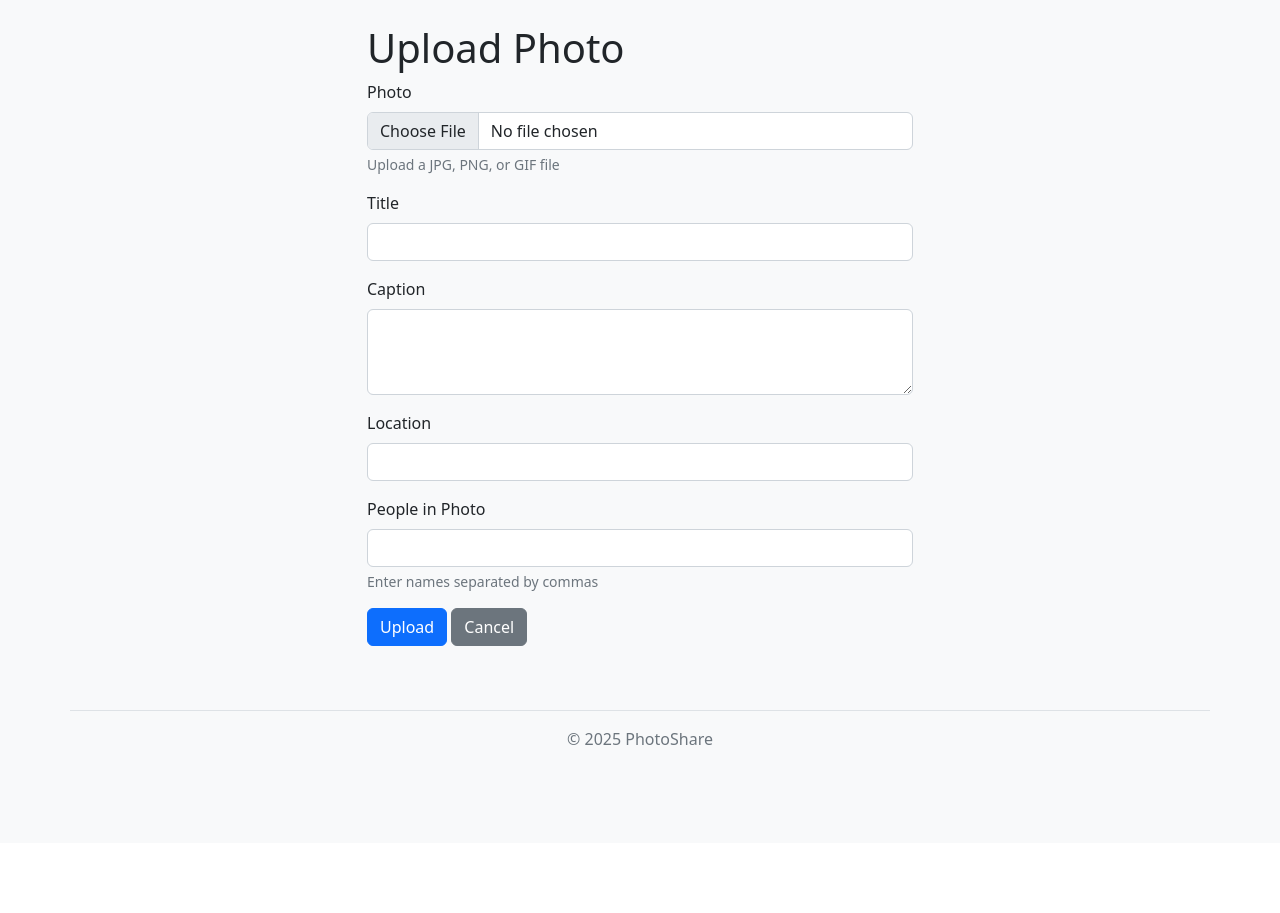
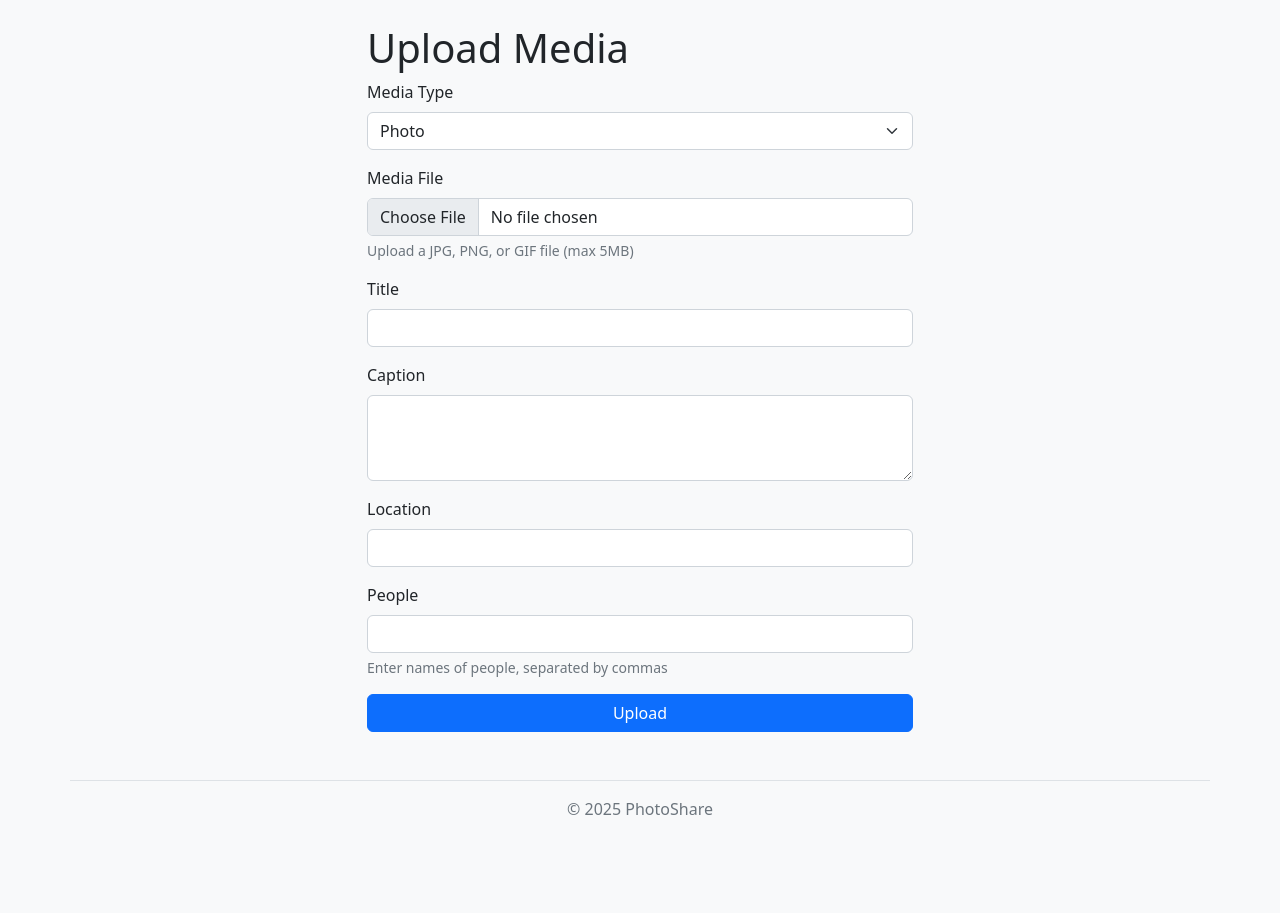
Before and after one commit to faheem165282/insta_clone, a Flask app: template templates/creator/upload.html in a window 1280 px wide. Shown: the part 56-969 px from the top of the page. Before the commit the page ends 899 px from the top, so only its background shows below. Run offline with Flask 3, Linux system fonts and the light colour scheme; the template is opened without the code that fills it: values named after a table or form of the project are taken from there, others are empty; some libraries are stand-ins or nearby versions.

Commit message:
Enhance media upload functionality: support both photos and videos, add media type selection, and implement file size validation. Update database schema to include media_type and file_size columns. Refactor related templates and routes for improved user experience.

```diff
--- a/src/creator/forms.py
+++ b/src/creator/forms.py
@@ -1,12 +1,16 @@
 from flask_wtf import FlaskForm
-from flask_wtf.file import FileField, FileRequired
-from wtforms import StringField, TextAreaField, SubmitField
+from flask_wtf.file import FileField, FileRequired, FileAllowed
+from wtforms import StringField, TextAreaField, SubmitField, SelectField
 from wtforms.validators import DataRequired, Length
 
-class UploadPhotoForm(FlaskForm):
-    photo = FileField('Photo', validators=[FileRequired()])
+class UploadMediaForm(FlaskForm):
+    media_type = SelectField('Media Type', choices=[('photo', 'Photo'), ('video', 'Video')], validators=[DataRequired()])
+    media_file = FileField('Media File', validators=[
+        FileRequired(),
+        FileAllowed(['jpg', 'jpeg', 'png', 'gif', 'mp4', 'mov', 'avi'], 'Images and videos only!')
+    ])
     title = StringField('Title', validators=[DataRequired(), Length(min=1, max=100)])
     caption = TextAreaField('Caption', validators=[Length(max=200)])
     location = StringField('Location', validators=[Length(max=100)])
-    people = StringField('People in Photo', validators=[Length(max=200)])
+    people = StringField('People', validators=[Length(max=200)])
     submit = SubmitField('Upload')
--- a/src/creator/routes.py
+++ b/src/creator/routes.py
@@ -4,27 +4,26 @@ from werkzeug.utils import secure_filename
 import os
 from datetime import datetime
 import uuid
-from flask_wtf import FlaskForm
-from flask_wtf.file import FileField, FileRequired
-from wtforms import StringField, TextAreaField, SubmitField
-from wtforms.validators import DataRequired, Length
 from src import db
 from src.creator import bp
-# Defining form class directly to avoid import issues
+from src.creator.forms import UploadMediaForm
 from src.models import Photo
 
-# Define the form class directly here to avoid import errors
-class UploadPhotoForm(FlaskForm):
-    photo = FileField('Photo', validators=[FileRequired()])
-    title = StringField('Title', validators=[DataRequired(), Length(min=1, max=100)])
-    caption = TextAreaField('Caption', validators=[Length(max=200)])
-    location = StringField('Location', validators=[Length(max=100)])
-    people = StringField('People in Photo', validators=[Length(max=200)])
-    submit = SubmitField('Upload')
+# Maximum file sizes
+MAX_PHOTO_SIZE = 5 * 1024 * 1024  # 5MB
+MAX_VIDEO_SIZE = 50 * 1024 * 1024  # 50MB
 
-def allowed_file(filename):
-    return '.' in filename and \
-           filename.rsplit('.', 1)[1].lower() in {'png', 'jpg', 'jpeg', 'gif'}
+# Allowed file extensions
+ALLOWED_PHOTO_EXTENSIONS = {'png', 'jpg', 'jpeg', 'gif'}
+ALLOWED_VIDEO_EXTENSIONS = {'mp4', 'mov', 'avi'}
+
+def allowed_file(filename, media_type):
+    extension = filename.rsplit('.', 1)[1].lower() if '.' in filename else ''
+    if media_type == 'photo':
+        return extension in ALLOWED_PHOTO_EXTENSIONS
+    elif media_type == 'video':
+        return extension in ALLOWED_VIDEO_EXTENSIONS
+    return False
 
 @bp.route('/dashboard')
 @login_required
@@ -40,60 +39,82 @@ def dashboard():
 @login_required
 def upload():
     if current_user.role != 'creator':
-        flash('Access denied. You need to be a creator to upload photos.')
+        flash('Access denied. You need to be a creator to upload media.')
         return redirect(url_for('main.index'))
 
-    form = UploadPhotoForm()
+    form = UploadMediaForm()
+
     if form.validate_on_submit():
-        if form.photo.data and allowed_file(form.photo.data.filename):
-            # Generate a unique filename to avoid collisions
-            filename = secure_filename(form.photo.data.filename)
-            unique_filename = f"{uuid.uuid4()}_{filename}"
+        file = form.media_file.data
+        media_type = form.media_type.data
 
-            # Save file to local storage
-            photo_path = os.path.join(current_app.config['UPLOAD_FOLDER'], unique_filename)
-            form.photo.data.save(photo_path)
+        # Check file size
+        file.seek(0, os.SEEK_END)
+        file_size = file.tell()
+        file.seek(0)  # Reset file pointer to the beginning
 
-            # Save metadata to database
-            photo = Photo(
-                title=form.title.data,
-                caption=form.caption.data,
-                location=form.location.data,
-                people=form.people.data,
-                filename=unique_filename,
-                user_id=current_user.id
-            )
-            db.session.add(photo)
-            db.session.commit()
+        # Validate file size
+        if (media_type == 'photo' and file_size > MAX_PHOTO_SIZE) or \
+           (media_type == 'video' and file_size > MAX_VIDEO_SIZE):
+            max_size_mb = MAX_PHOTO_SIZE / (1024 * 1024) if media_type == 'photo' else MAX_VIDEO_SIZE / (1024 * 1024)
+            flash(f'{media_type.capitalize()} size exceeds maximum limit of {max_size_mb}MB!')
+            return redirect(url_for('creator.upload'))
 
-            flash('Your photo has been uploaded!')
-            return redirect(url_for('creator.dashboard'))
-        else:
-            flash('Invalid file format. Please upload a PNG, JPG, JPEG, or GIF file.')
+        # Validate file extension
+        if not allowed_file(file.filename, media_type):
+            allowed_extensions = ALLOWED_PHOTO_EXTENSIONS if media_type == 'photo' else ALLOWED_VIDEO_EXTENSIONS
+            flash(f'Invalid file extension. Allowed extensions for {media_type}: {", ".join(allowed_extensions)}')
+            return redirect(url_for('creator.upload'))
 
-    return render_template('creator/upload.html', title='Upload Photo', form=form)
+        # Secure the filename and make it unique
+        filename = secure_filename(file.filename)
+        unique_filename = f"{uuid.uuid4()}_{filename}"
 
-@bp.route('/delete/<int:id>', methods=['POST'])
+        # Save the file
+        file.save(os.path.join(current_app.config['UPLOAD_FOLDER'], unique_filename))
+
+        # Create a database record
+        photo = Photo(
+            title=form.title.data,
+            caption=form.caption.data,
+            location=form.location.data,
+            people=form.people.data,
+            filename=unique_filename,
+            media_type=media_type,
+            file_size=file_size,
+            user_id=current_user.id
+        )
+        db.session.add(photo)
+        db.session.commit()
+
+        flash(f'Your {media_type} has been uploaded!')
+        return redirect(url_for('creator.dashboard'))
+
+    return render_template('creator/upload.html', title='Upload Media', form=form)
+
+@bp.route('/delete/<int:id>')
 @login_required
-def delete_photo(id):
+def delete(id):
     if current_user.role != 'creator':
-        flash('Access denied. You need to be a creator to delete photos.')
+        flash('Access denied. You need to be a creator to delete media.')
         return redirect(url_for('main.index'))
 
     photo = Photo.query.get_or_404(id)
+
+    # Check if the logged-in user is the owner of the photo
     if photo.user_id != current_user.id:
-        flash('You can only delete your own photos.')
+        flash('Access denied. You can only delete your own media.')
         return redirect(url_for('creator.dashboard'))
 
-    # Delete the physical file
+    # Delete the file from the filesystem
     try:
         os.remove(os.path.join(current_app.config['UPLOAD_FOLDER'], photo.filename))
-    except:
-        # File might be already gone, continue with database deletion
-        pass
+    except Exception as e:
+        flash(f'Error deleting file: {str(e)}')
 
-    # Delete from database
+    # Delete the database record and related comments/likes
     db.session.delete(photo)
     db.session.commit()
-    flash('Your photo has been deleted.')
+
+    flash('Media deleted successfully!')
     return redirect(url_for('creator.dashboard'))
--- a/src/models.py
+++ b/src/models.py
@@ -33,13 +33,15 @@ class Photo(db.Model):
     location = db.Column(db.String(100))
     people = db.Column(db.String(200))
     filename = db.Column(db.String(255))  # Store local filename instead of blob_url
+    media_type = db.Column(db.String(10), default='photo')  # 'photo' or 'video'
+    file_size = db.Column(db.Integer)  # File size in bytes
     upload_date = db.Column(db.DateTime, index=True, default=datetime.utcnow)
     user_id = db.Column(db.Integer, db.ForeignKey('user.id'))
     comments = db.relationship('Comment', backref='photo', lazy='dynamic', cascade='all, delete-orphan')
     likes = db.relationship('Like', backref='photo', lazy='dynamic', cascade='all, delete-orphan')
 
     def __repr__(self):
-        return f'<Photo {self.title}>'
+        return f'<Media {self.title} ({self.media_type})>'
 
 class Comment(db.Model):
     id = db.Column(db.Integer, primary_key=True)
--- a/templates/creator/upload.html
+++ b/templates/creator/upload.html
@@ -3,16 +3,24 @@
 {% block content %}
 <div class="row">
     <div class="col-md-6 offset-md-3">
-        <h1>Upload Photo</h1>
+        <h1>Upload Media</h1>
         <form action="" method="post" enctype="multipart/form-data" novalidate>
             {{ form.hidden_tag() }}
             <div class="mb-3">
-                {{ form.photo.label(class="form-label") }}
-                {{ form.photo(class="form-control") }}
-                {% for error in form.photo.errors %}
+                {{ form.media_type.label(class="form-label") }}
+                {{ form.media_type(class="form-select") }}
+                {% for error in form.media_type.errors %}
                 <span class="text-danger">{{ error }}</span>
                 {% endfor %}
-                <div class="form-text">Upload a JPG, PNG, or GIF file</div>
+            </div>
+            <div class="mb-3">
+                {{ form.media_file.label(class="form-label") }}
+                {{ form.media_file(class="form-control") }}
+                {% for error in form.media_file.errors %}
+                <span class="text-danger">{{ error }}</span>
+                {% endfor %}
+                <div class="form-text" id="photoHelp" style="display: none;">Upload a JPG, PNG, or GIF file (max 5MB)</div>
+                <div class="form-text" id="videoHelp" style="display: none;">Upload a MP4, MOV, or AVI file (max 50MB)</div>
             </div>
             <div class="mb-3">
                 {{ form.title.label(class="form-label") }}
@@ -41,13 +49,37 @@
                 {% for error in form.people.errors %}
                 <span class="text-danger">{{ error }}</span>
                 {% endfor %}
-                <div class="form-text">Enter names separated by commas</div>
+                <div class="form-text">Enter names of people, separated by commas</div>
             </div>
-            <div class="mb-3">
+            <div class="d-grid gap-2">
                 {{ form.submit(class="btn btn-primary") }}
-                <a href="{{ url_for('creator.dashboard') }}" class="btn btn-secondary">Cancel</a>
             </div>
         </form>
     </div>
 </div>
+
+<script>
+    // JavaScript to show/hide appropriate help text based on media type
+    document.addEventListener('DOMContentLoaded', function() {
+        const mediaTypeSelect = document.getElementById('media_type');
+        const photoHelp = document.getElementById('photoHelp');
+        const videoHelp = document.getElementById('videoHelp');
+
+        function updateHelpText() {
+            if (mediaTypeSelect.value === 'photo') {
+                photoHelp.style.display = 'block';
+                videoHelp.style.display = 'none';
+            } else {
+                photoHelp.style.display = 'none';
+                videoHelp.style.display = 'block';
+            }
+        }
+
+        // Initial update
+        updateHelpText();
+
+        // Update on change
+        mediaTypeSelect.addEventListener('change', updateHelpText);
+    });
+</script>
 {% endblock %}
```
Also changed, not shown: t.py (added, +15 -0 lines), templates/consumer/photo_detail.html (+13 -1 lines), templates/creator/dashboard.html (+29 -9 lines), update_schema.py (added, +58 -0 lines), static/uploads/a4fd9823-bb6e-4493-88a6-624c62e8f3f8_aadc3942-e9ef-4db2-bed1-470ad18bae67.png, 1 other file.
